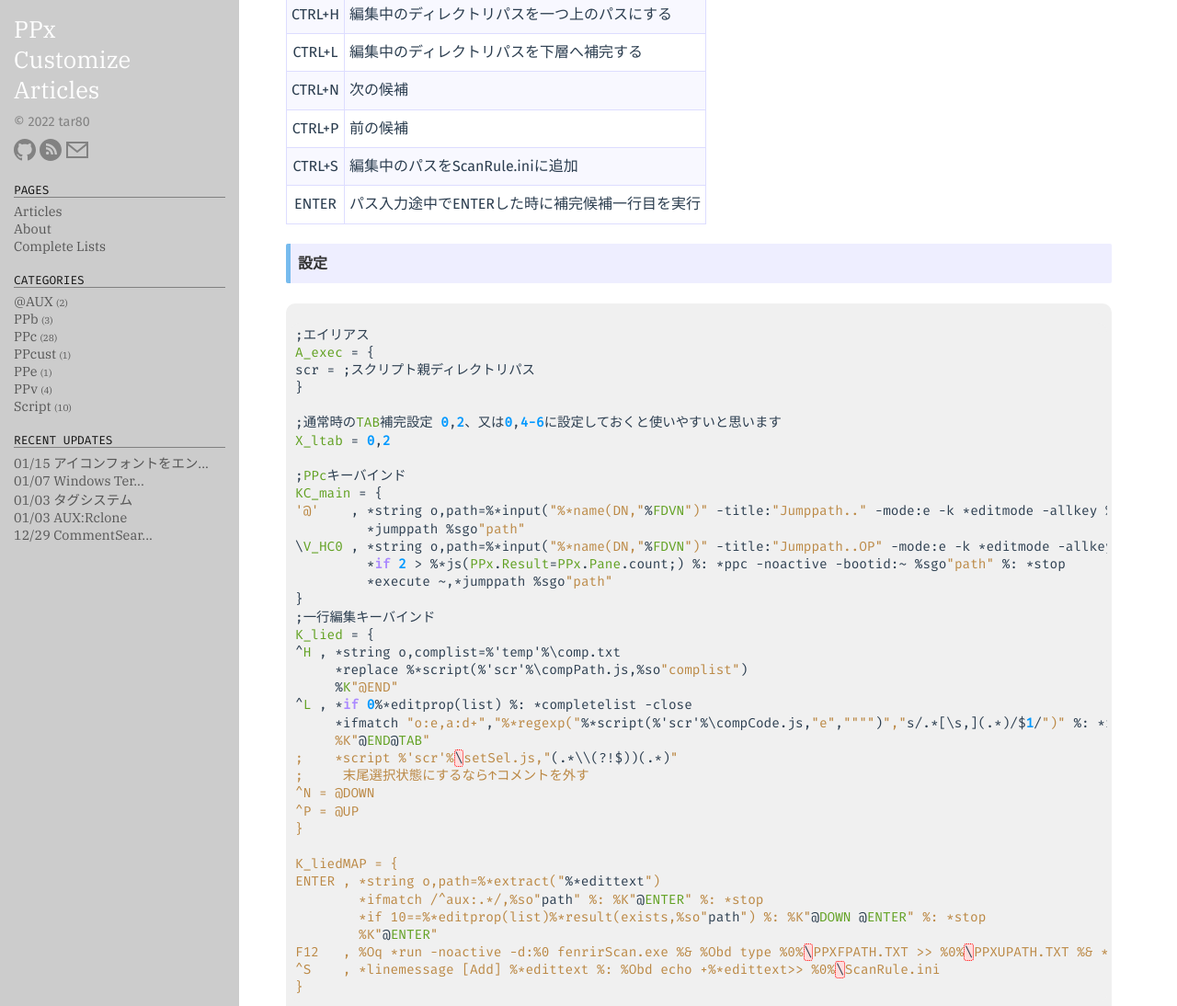
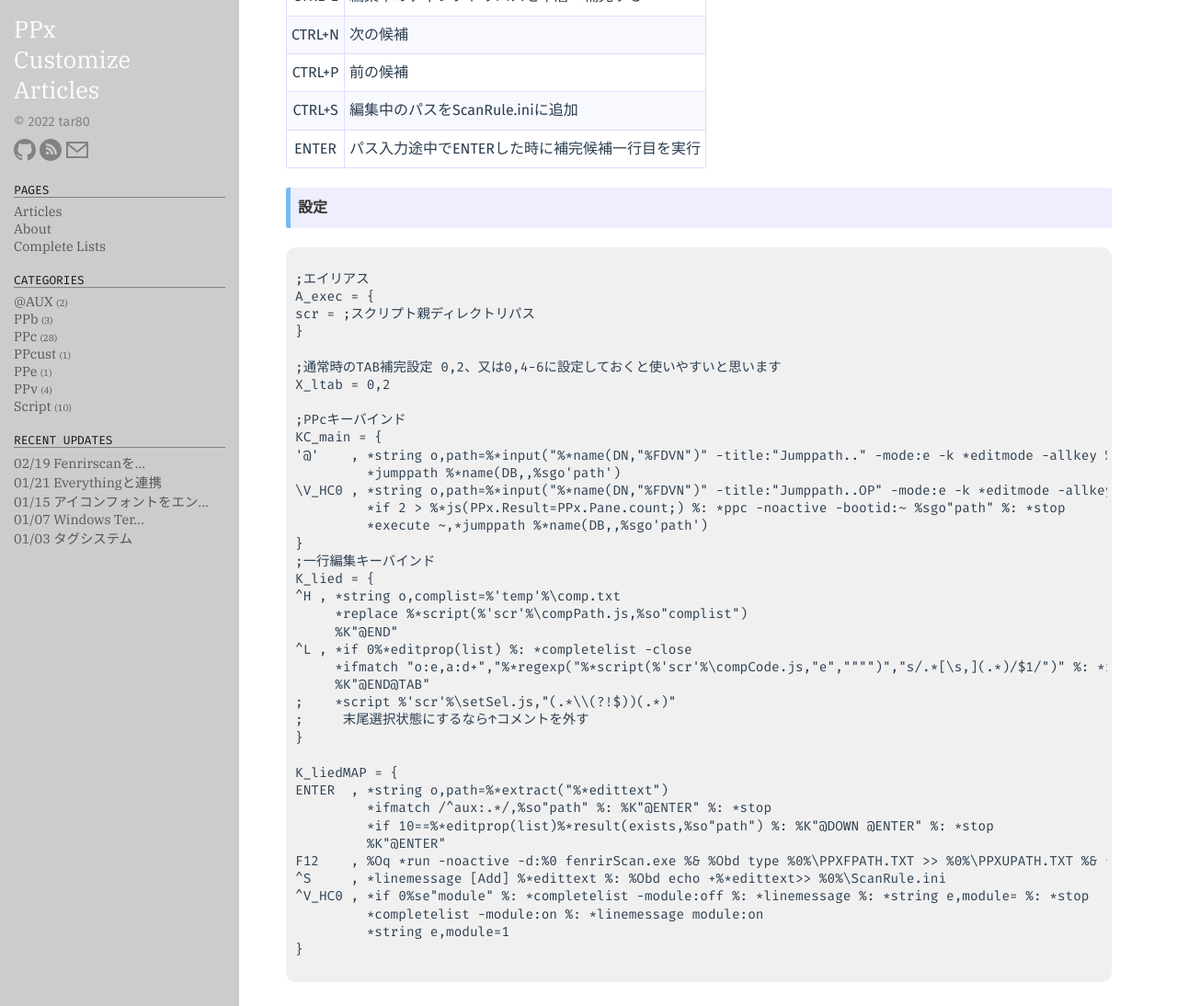
Before and after one commit to tar80/pages-pca, a Jekyll site: the page built from _posts/19-11-07-complate_path.md, in a window 1280 px wide and 1400 px high, scrolled down 2093 px, cut to the strip 0-1094 px from the top of the window. Shown: the whole strip at 92% size. Built offline with Jekyll 4.4.1, drawn with Linux system fonts in a browser that asks for light colours; some web fonts are replaced; some of the changed text lies outside the part shown.

Commit message:
Update keybinds

````diff
--- a/_posts/19-11-07-complate_path.md
+++ b/_posts/19-11-07-complate_path.md
@@ -1,9 +1,9 @@
 ---
 layout: post
 title: fenrirscanを用いたパス補完
-version: PPx181+3以降
-date: 2021-11-28
-comment: selStr.js -> setSel.jsに変更。補完リストの読み込み方法を調整。
+version: PPx183以降
+date: 2022-02-19
+comment: moduleトグル用のキーバインドを追加
 categories: PPc
 ---
 ### 説明
@@ -34,9 +34,8 @@
 
 ### 使いかた
 補完の邪魔になることが多いので標準でEverything Search Moduleは不使用。
-有効にするには`-module:off`の箇所を`-module:on`に変更する。
+CTRL+@キーで使用をトグルできる。
 
-<BR>
 ![sample]({{ site.baseurl }}{% link /public/img/complete_path.gif %})
 
 #### キーバインド
@@ -48,7 +47,6 @@
 | SHIFT+@ | 一行編集(反対窓を非アクティブで開く) |
 
 <BR>
-
 一行編集
 
 | KEY | COMMAND |
@@ -64,7 +62,7 @@
 
 #### 設定
 
-```clean
+```text
 ;エイリアス
 A_exec = {
 scr = ;スクリプト親ディレクトリパス
@@ -75,11 +73,11 @@
 
 ;PPcキーバインド
 KC_main = {
-'@'    , *string o,path=%*input("%*name(DN,"%FDVN")" -title:"Jumppath.." -mode:e -k *editmode -allkey %%: *completelist -module:off -history:d %%: *mapkey use,K_liedMAP)
-         *jumppath %sgo"path"
-\V_HC0 , *string o,path=%*input("%*name(DN,"%FDVN")" -title:"Jumppath..OP" -mode:e -k *editmode -allkey %%: *completelist -module:off -history:d %%: *mapkey use,K_liedMAP)
+'@'    , *string o,path=%*input("%*name(DN,"%FDVN")" -title:"Jumppath.." -mode:e -k *editmode -allkey %%: *completelist -set -history:d %%: *mapkey use,K_liedMAP)
+         *jumppath %*name(DB,,%sgo'path')
+\V_HC0 , *string o,path=%*input("%*name(DN,"%FDVN")" -title:"Jumppath..OP" -mode:e -k *editmode -allkey %%: *completelist -set -history:d %%: *mapkey use,K_liedMap)
          *if 2 > %*js(PPx.Result=PPx.Pane.count;) %: *ppc -noactive -bootid:~ %sgo"path" %: *stop
-         *execute ~,*jumppath %sgo"path"
+         *execute ~,*jumppath %*name(DB,,%sgo'path')
 }
 ;一行編集キーバインド
 K_lied = {
@@ -91,18 +89,20 @@
      %K"@END@TAB"
 ;    *script %'scr'%\setSel.js,"(.*\\(?!$))(.*)"
 ;     末尾選択状態にするなら↑コメントを外す
-^N = @DOWN
-^P = @UP
 }
 
 K_liedMAP = {
-ENTER , *string o,path=%*extract("%*edittext")
-        *ifmatch /^aux:.*/,%so"path" %: %K"@ENTER" %: *stop
-        *if 10==%*editprop(list)%*result(exists,%so"path") %: %K"@DOWN @ENTER" %: *stop
-        %K"@ENTER"
-F12   , %Oq *run -noactive -d:%0 fenrirScan.exe %& %Obd type %0%\PPXFPATH.TXT >> %0%\PPXUPATH.TXT %& *completelist /reload
-^S    , *linemessage [Add] %*edittext %: %Obd echo +%*edittext>> %0%\ScanRule.ini
+ENTER  , *string o,path=%*extract("%*edittext")
+         *ifmatch /^aux:.*/,%so"path" %: %K"@ENTER" %: *stop
+         *if 10==%*editprop(list)%*result(exists,%so"path") %: %K"@DOWN @ENTER" %: *stop
+         %K"@ENTER"
+F12    , %Oq *run -noactive -d:%0 fenrirScan.exe %& %Obd type %0%\PPXFPATH.TXT >> %0%\PPXUPATH.TXT %& *completelist /reload
+^S     , *linemessage [Add] %*edittext %: %Obd echo +%*edittext>> %0%\ScanRule.ini
+^V_HC0 , *if 0%se"module" %: *completelist -module:off %: *linemessage %: *string e,module= %: *stop
+         *completelist -module:on %: *linemessage module:on
+         *string e,module=1
 }
 ```
+
 <BR>
 <script src="https://gist.github.com/tar80/bb366d370a8a25ee903b3163d42a82f1.js"></script>
````
Also changed, not shown: _posts/21-09-25-command_everything.md (+4 -3 lines), _posts/21-01-24-command_reset.md (renamed from _posts/21-1-24-command_reset.md).
